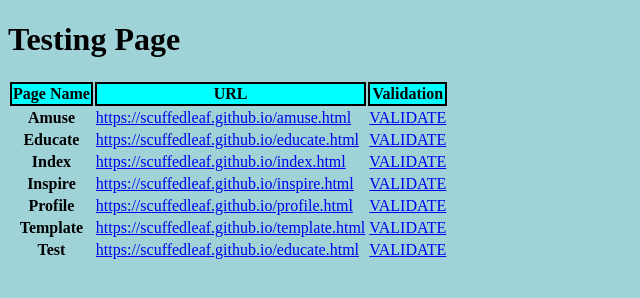
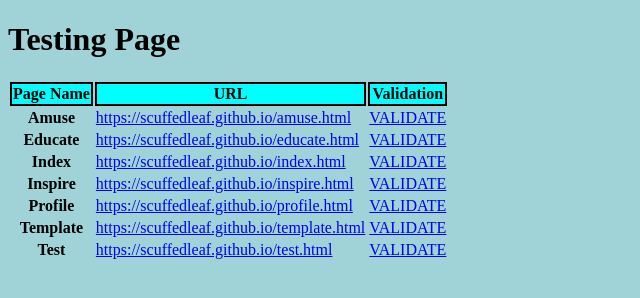
Before and after one commit to scuffedleaf/scuffedleaf.github.io, a plain HTML site: page test.html in a window 1280 px wide. Shown: the full height of the page, 0-640 px from the left. Drawn offline with Linux system fonts and the light colour scheme.

Commit message:
Update test.html

```diff
--- a/test.html
+++ b/test.html
@@ -52,7 +52,7 @@
                 </tr>
                 <tr>
                     <th>Test</th>
-                    <td><a href="test.html">https://scuffedleaf.github.io/educate.html</a></td>
+                    <td><a href="test.html">https://scuffedleaf.github.io/test.html</a></td>
                     <td><a href="https://validator.w3.org/nu/?showsource=yes&doc=https://scuffedleaf.github.io/test.html">VALIDATE</a></td>
                 </tr>
             <tbody>
```
